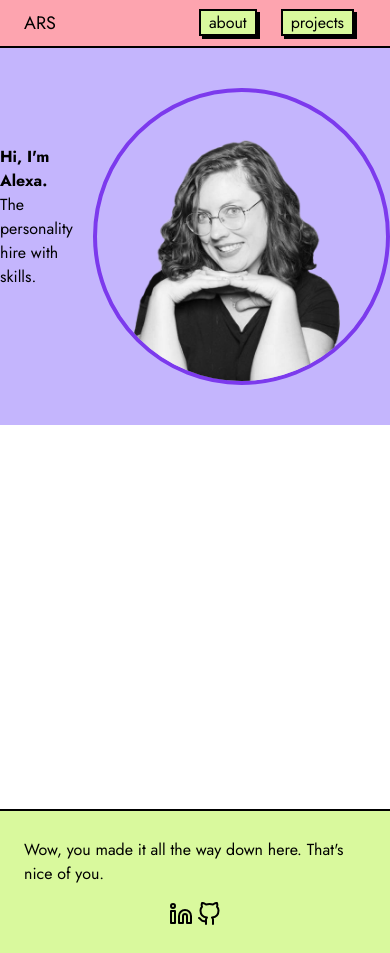
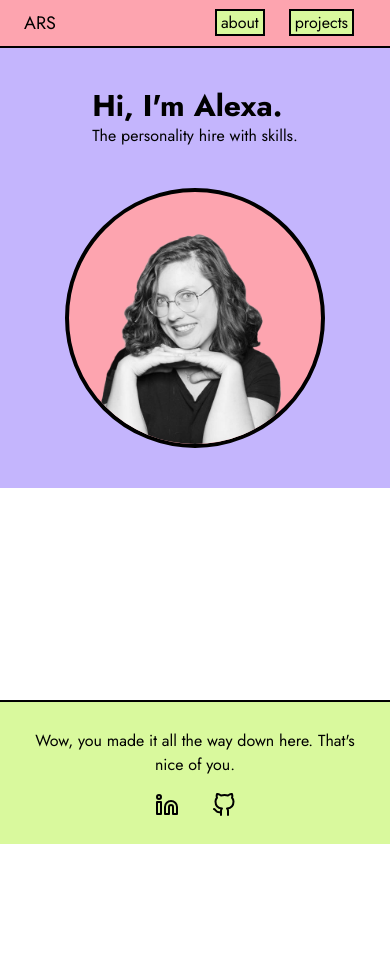
Before and after one commit to alexaraes/alexaraes.github.io, a Next.js app: page / in a window 390 px wide. After the commit the page ends 844 px from the top, so only its background shows below. Built offline with nearby package versions, Linux system fonts and the light colour scheme.

Commit message:
lots of styling tweaks

```diff
--- a/src/app/about/page.tsx
+++ b/src/app/about/page.tsx
@@ -12,9 +12,9 @@ const yearsSince = (dateString: string) => {
 
 const Page = () => {
     return (
-    <div className="flex flex-col justify-center items-center bg-orange-100 pb-10 h-screen">
-        <p className="lg:text-5xl font-bold">About</p>
-        <p className="lg:text-2xl">I am a front end engineer with {yearsSince("2015-09-15")} years of professional development experience.</p>
+    <div className="flex flex-col justify-start pt-10 items-center bg-orange-100 pb-10 h-screen">
+        <p className="text-2xl md:text-4xl lg:text-5xl font-bold">About</p>
+        <p className="text-center md:text-lg lg:text-2xl">I am a front end engineer with {yearsSince("2015-09-15")} years of professional development experience.</p>
       </div>
     )
   }
--- a/src/app/layout.tsx
+++ b/src/app/layout.tsx
@@ -1,6 +1,7 @@
 import "../styles/global.css";
 import { jost } from '../app/ui/fonts';
 import NavBar from "./ui/navbar";
+import Footer from "./ui/footer";
 
 export default function RootLayout({
     children,
@@ -9,9 +10,10 @@ export default function RootLayout({
   }) {
     return (
       <html lang="en">
-        <body className={`${jost.className} antialiased`}>
+        <body className={`${jost.className} antialiased min-h-screen`}>
           <NavBar />
           {children}
+          <Footer />
         </body>
       </html>
     )
--- a/src/app/page.tsx
+++ b/src/app/page.tsx
@@ -1,13 +1,9 @@
-import NavBar from "./ui/navbar";
 import Hero from "./ui/hero";
-import Footer from "./ui/footer";
 
 const Page = () => {
     return (
       <>
         <Hero />
-        <div className="h-96"></div>
-        <Footer />
       </>
     )
   }
--- a/src/app/projects/page.tsx
+++ b/src/app/projects/page.tsx
@@ -4,8 +4,8 @@ const Page = () => {
     return (
       <>
         <div className="flex flex-col justify-center items-center bg-orange-100 pb-10 h-screen">
-            <p className="lg:text-5xl font-bold">Projects</p>
-            <a target="_blank" className="my-5 hover:bg-lime-200 lg:text-2xl" href="https://alexaraes.github.io/GFE-hero-feature/">Responsive Marketing Splash</a>
+            <p className="text-2xl md:text-4xl lg:text-5xl font-bold">Projects</p>
+            <a target="_blank" className="my-5 hover:bg-lime-200 md:text-lg lg:text-2xl" href="https://alexaraes.github.io/GFE-hero-feature/">Responsive Marketing Splash</a>
         </div>
       </>
     )
--- a/src/app/ui/button.tsx
+++ b/src/app/ui/button.tsx
@@ -6,7 +6,7 @@ interface ButtonProps {
 
 const NavButton = ({ title }: ButtonProps) => {
     return (
-        <Link href={`/${title}`} className="bg-lime-200 mx-3 px-2 border-2 border-black shadow-brutal">
+        <Link href={`/${title}`} className="text-center bg-lime-200 mx-3 px-1 border-2 border-black">
             {title}
         </Link>
     )
--- a/src/app/ui/footer.tsx
+++ b/src/app/ui/footer.tsx
@@ -6,9 +6,9 @@ import Github from "./github";
 const Footer = () => {
     return (
         <>
-            <div className="flex flex-col justify-center items-center border-t-2 border-black h-36 px-6 bg-lime-200 sticky top-full">
-                <p>Wow, you made it all the way down here. That's nice of you.</p>
-                <div className="flex flex-row justify-around w-1/6 mt-4">
+            <div className="flex flex-col justify-center items-center border-t-2 border-black h-36 px-6 bg-lime-200 sticky top-full text-center md:text-left">
+                <p className="text-md">Wow, you made it all the way down here. That's nice of you.</p>
+                <div className="flex flex-row justify-around w-2/6 md:w-1/6 mt-4">
                     <a target="_blank" href="https://www.linkedin.com/in/alexaraes/">
                         <LinkedIn />
                     </a>
--- a/src/app/ui/hero.tsx
+++ b/src/app/ui/hero.tsx
@@ -1,11 +1,11 @@
 const Hero = () => {
     return (
-        <div className="flex flex-row justify-around items-center bg-violet-300 pb-10">
-            <div className="">
-                <p className="lg:text-7xl font-bold">Hi, I'm Alexa.</p>
-                <p className="lg:text-4xl">The personality hire with skills.</p>
+        <div className="flex flex-col items-center bg-violet-300 pb-10 md:flex-row md:justify-around">
+            <div className="mt-10 md:mt-0">
+                <p className="text-3xl md:text-7xl font-bold">Hi, I'm Alexa.</p>
+                <p className="md:text-4xl">The personality hire with skills.</p>
             </div>
-            <div className="rounded-full border-4 border-violet-600 mt-10 lg:w-2/6 ">
+            <div className="rounded-full border-4 border-black bg-rose-300 mt-10 w-4/6 md:w-2/6 ">
                 <img className="rounded-full" src="cutesy-alexa-no-bg.png" />
             </div>
         </div>
```
